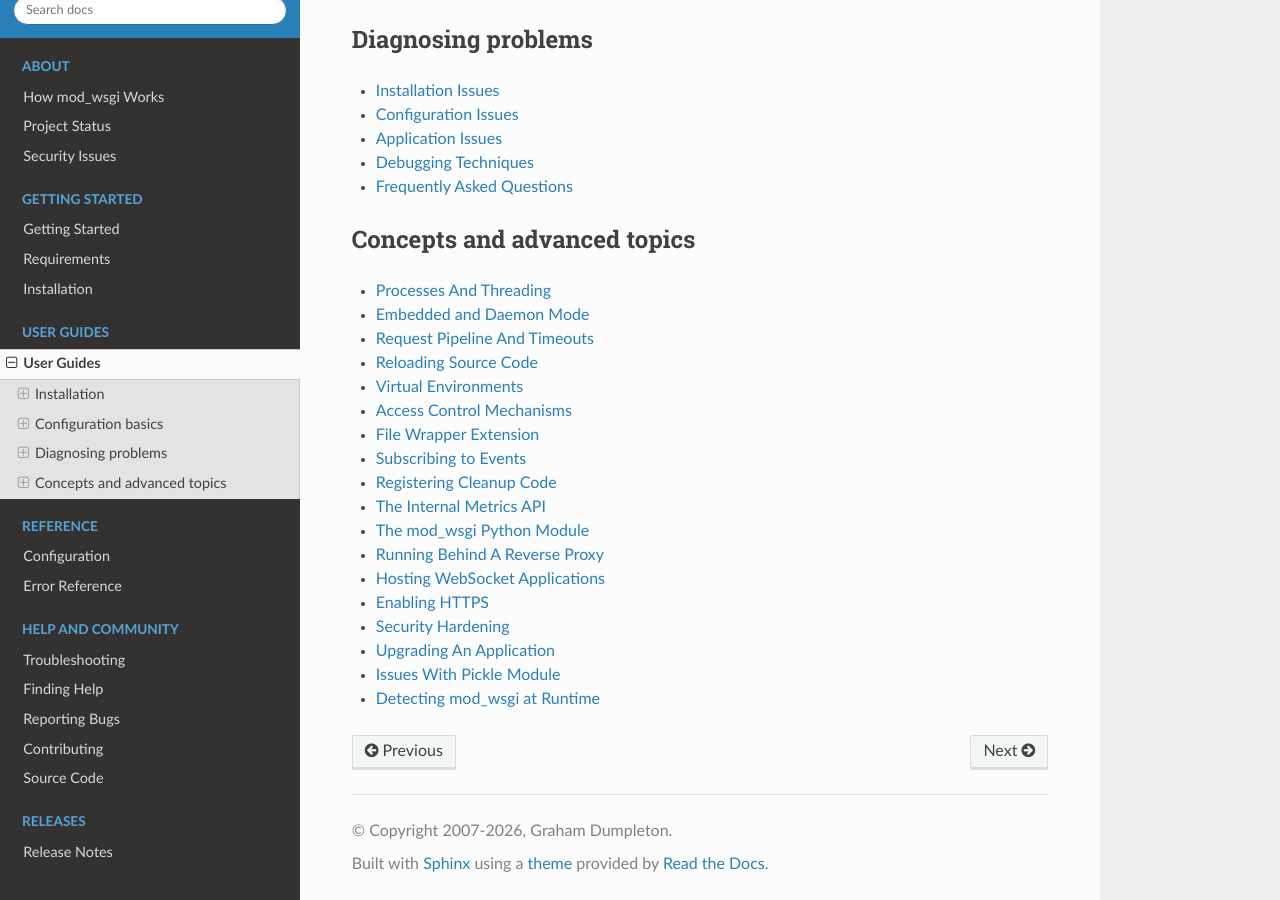
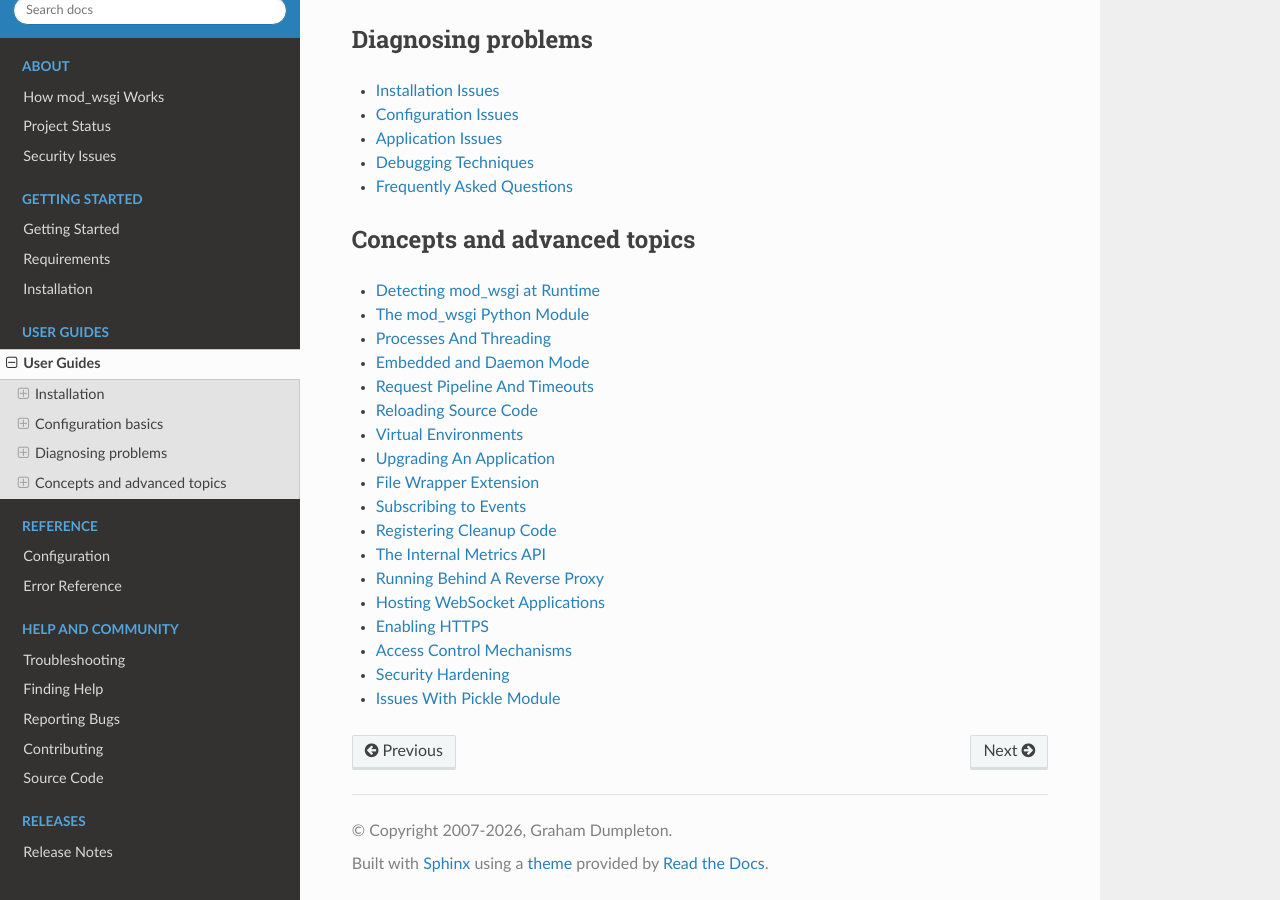
Before and after one commit to GrahamDumpleton/mod_wsgi, a Sphinx documentation site: the page built from docs/user-guides.rst, in a window 1280 px wide and 900 px high, scrolled down 585 px. Built offline with Sphinx 7.4.7 and the Read the Docs theme 3.1.0, drawn with Linux system fonts in a browser that asks for light colours.

```diff
--- a/docs/user-guides.rst
+++ b/docs/user-guides.rst
@@ -46,21 +46,21 @@ Concepts and advanced topics
 .. toctree::
    :maxdepth: 1
 
+   user-guides/detecting-mod-wsgi
+   user-guides/mod-wsgi-python-module
    user-guides/processes-and-threading
    user-guides/embedded-and-daemon-mode
    user-guides/request-pipeline
    user-guides/reloading-source-code
    user-guides/virtual-environments
-   user-guides/access-control-mechanisms
+   user-guides/upgrading-an-application
    user-guides/file-wrapper-extension
    user-guides/subscribing-to-events
    user-guides/registering-cleanup-code
    user-guides/internal-metrics-api
-   user-guides/mod-wsgi-python-module
    user-guides/running-behind-a-reverse-proxy
    user-guides/hosting-websocket-applications
    user-guides/enabling-https
+   user-guides/access-control-mechanisms
    user-guides/security-hardening
-   user-guides/upgrading-an-application
    user-guides/issues-with-pickle-module
-   user-guides/detecting-mod-wsgi
```
